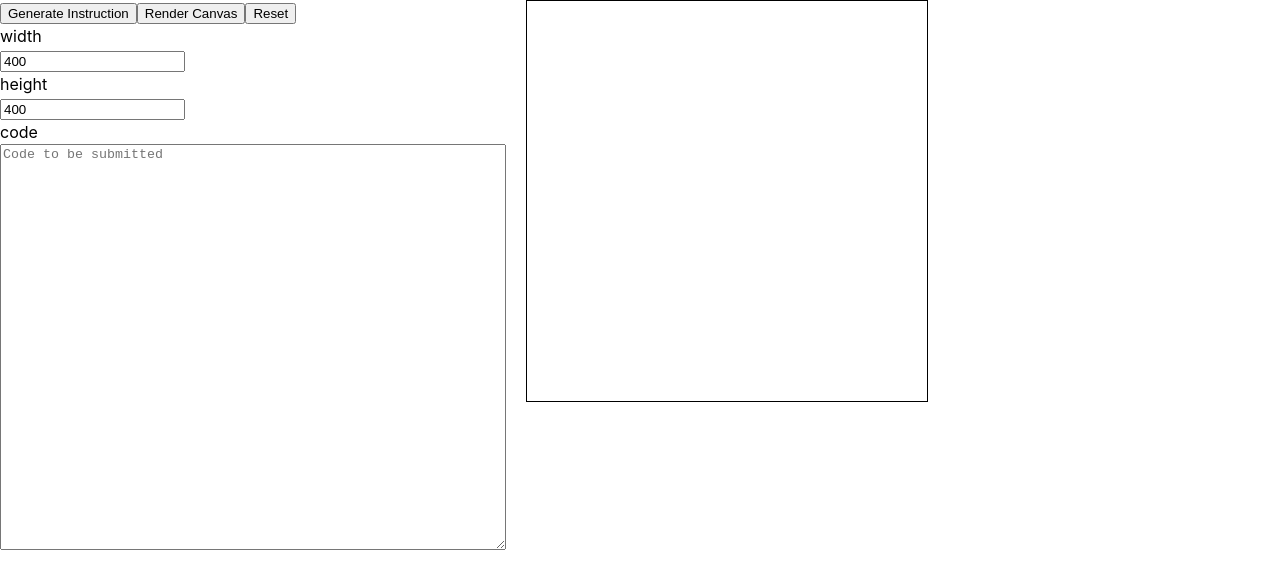
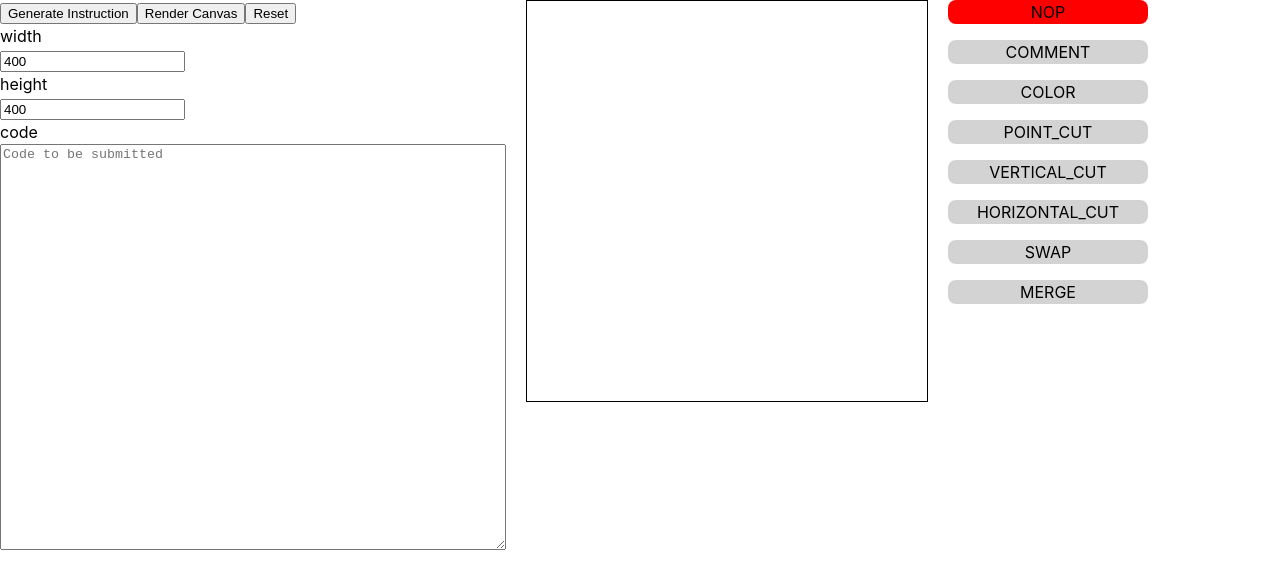
Before and after one commit to spaceorc/icfpc2022-pegovka-team, a React (Vite) app in the folder visualizer/: page / in a window 1280 px wide. Shown: the top 588 px of the page. Built offline with nearby package versions, Linux system fonts and the light colour scheme.

Commit message:
add selector for instruments

```diff
--- a/visualizer/src/components/Playground/Playground.tsx
+++ b/visualizer/src/components/Playground/Playground.tsx
@@ -2,9 +2,10 @@ import { useRef, useState } from "react";
 import { Canvas } from "../../contest-logic/Canvas";
 import { RGBA } from "../../contest-logic/Color";
 import { Interpreter } from "../../contest-logic/Interpreter";
-import { instructionToString } from "../../contest-logic/Instruction";
+import { instructionToString, InstructionType } from "../../contest-logic/Instruction";
 import { Painter } from "../../contest-logic/Painter";
 import { RandomInstructionGenerator } from "../../contest-logic/RandomInstructionGenerator";
+import { CommandsPanel } from "./commandPanel";
 
 export const Playground = (): JSX.Element => {
   const [width, setWidth] = useState(400);
@@ -14,6 +15,7 @@ export const Playground = (): JSX.Element => {
   const [paintedCanvas, setPaintedCanvas] = useState(
     new Canvas(width, height, new RGBA([255, 255, 255, 255]))
   );
+  const [instrument, setInstrument] = useState<InstructionType>(InstructionType.NopInstructionType);
   const canvasRef = useRef<HTMLCanvasElement | null>(null);
   const handlePlaygroundCode = (e: any) => {
     setPlaygroundCode(e.target.value as string);
@@ -68,11 +70,13 @@ export const Playground = (): JSX.Element => {
   };
 
   return (
-    <div style={{
-        display: 'flex',
-        maxWidth: '100vw',
-        gap: '20px'
-    }}>
+    <div
+      style={{
+        display: "flex",
+        maxWidth: "100vw",
+        gap: "20px",
+      }}
+    >
       <div>
         <div>
           <button onClick={handleClickGenerateInstruction}>Generate Instruction</button>
@@ -106,8 +110,8 @@ export const Playground = (): JSX.Element => {
               <br />
               <textarea
                 style={{
-                    width: '500px',
-                    height: '400px'
+                  width: "500px",
+                  height: "400px",
                 }}
                 placeholder="Code to be submitted"
                 value={playgroundCode}
@@ -117,11 +121,19 @@ export const Playground = (): JSX.Element => {
           </div>
         </div>
       </div>
-      <div style={{
-        flexShrink: 0
-      }}>
-        <canvas style={{ border: "1px solid black" }} width={width} height={height} ref={canvasRef} />
+      <div
+        style={{
+          flexShrink: 0,
+        }}
+      >
+        <canvas
+          style={{ border: "1px solid black" }}
+          width={width}
+          height={height}
+          ref={canvasRef}
+        />
       </div>
+      <CommandsPanel instrument={instrument} setInstrument={setInstrument} />
     </div>
   );
 };
--- /dev/null
+++ b/visualizer/src/components/Playground/commandPanel/index.tsx
@@ -0,0 +1,23 @@
+import { FC, useState } from "react";
+import { InstructionType } from "../../../contest-logic/Instruction";
+import "./styles.css";
+
+interface ICommandsPanel {
+  instrument: InstructionType;
+  setInstrument(value: InstructionType): void;
+}
+
+export const CommandsPanel: FC<ICommandsPanel> = ({ instrument, setInstrument }) => {
+  return (
+    <div className={"commandPanel"}>
+      {Object.values(InstructionType).map((value, key) => {
+        const style = value === instrument ? "commandPanel__active" : "commandPanel__item";
+        return (
+          <span className={style} onClick={() => setInstrument(value)}>
+            {value}
+          </span>
+        );
+      })}
+    </div>
+  );
+};
--- /dev/null
+++ b/visualizer/src/components/Playground/commandPanel/styles.css
@@ -0,0 +1,21 @@
+.commandPanel {
+  display: flex;
+  flex-direction: column;
+  row-gap: 16px;
+}
+
+.commandPanel__item {
+  background-color: lightgray;
+  border-radius: 8px;
+  text-align: center;
+  width: 200px;
+  cursor: pointer;
+}
+
+.commandPanel__active {
+  border-radius: 8px;
+  text-align: center;
+  width: 200px;
+  background-color: red;
+  cursor: pointer;
+}
```
Lines whose indentation alone changed are shown as unchanged.
